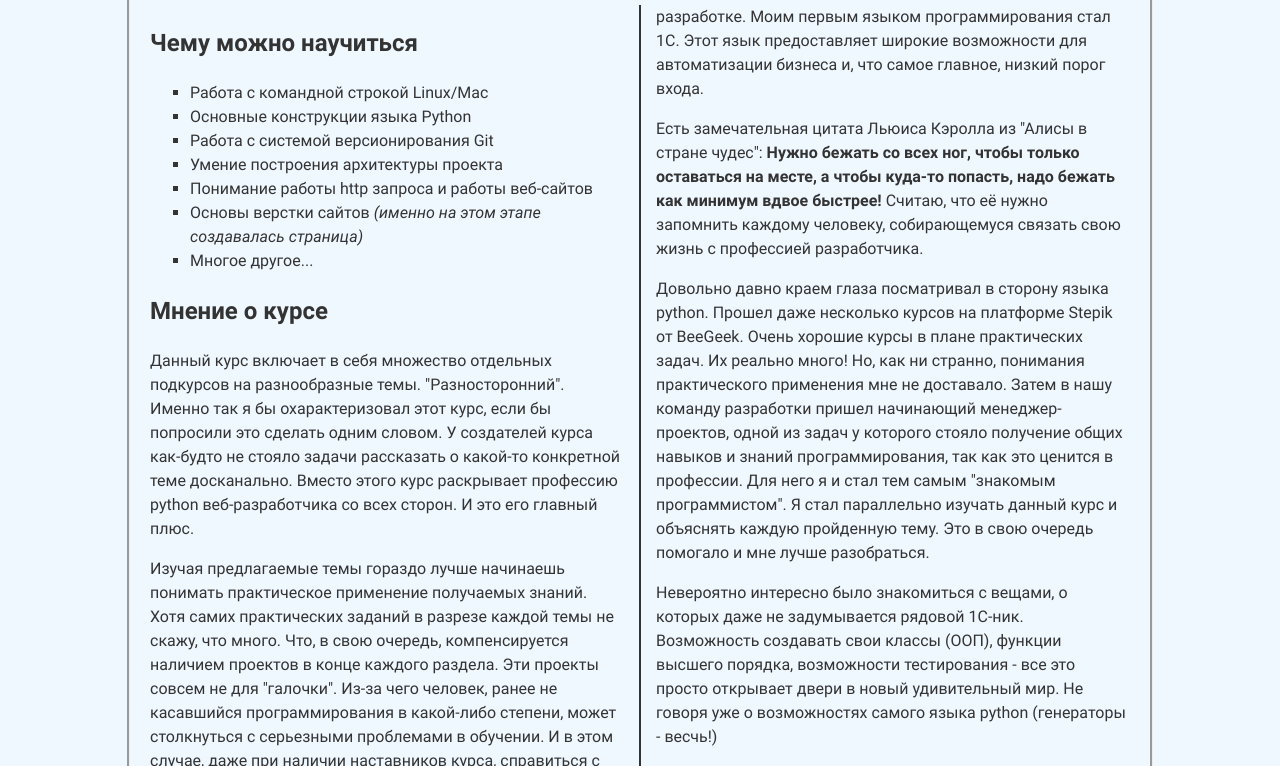
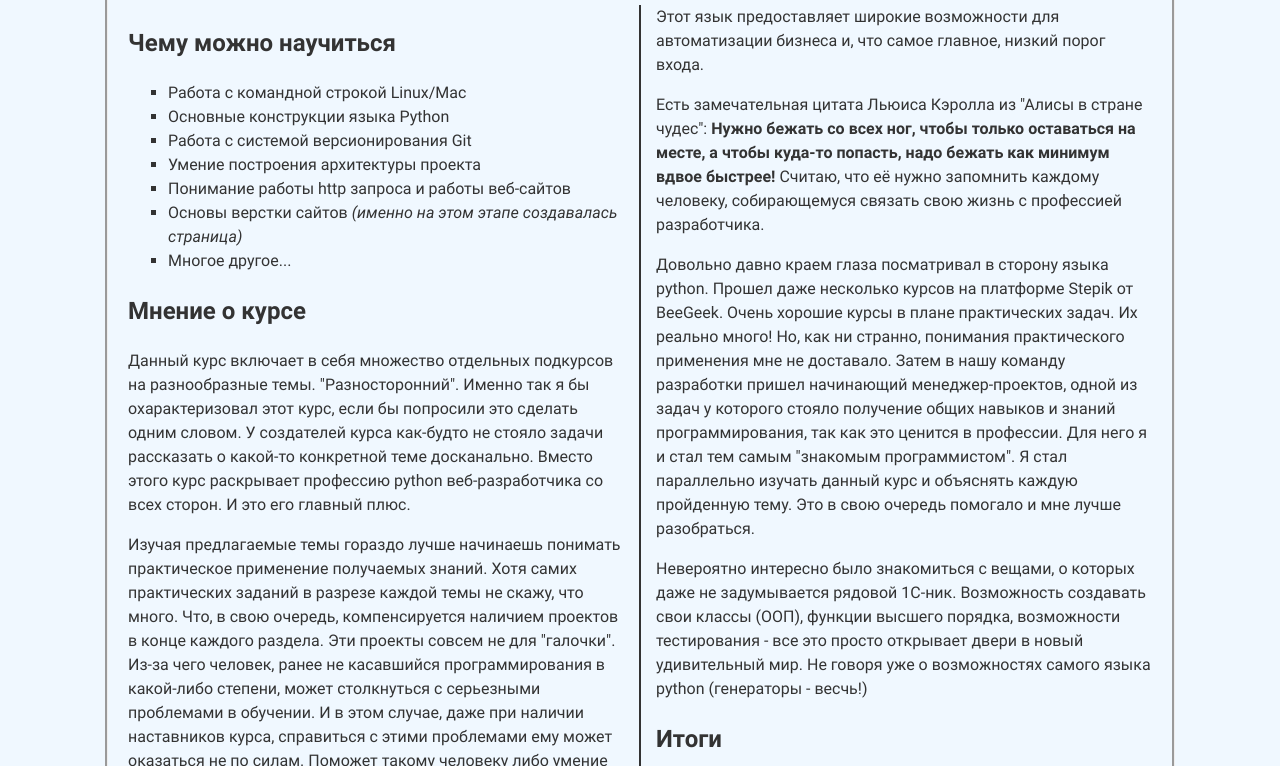
Before and after one commit to epanin/epanin.github.io, a plain HTML site: page index.html in a window 1280 px wide. Shown: the part 182-948 px from the top of the page. Drawn offline with Linux system fonts and the light colour scheme.

Commit message:
changed measure unit

```diff
--- a/main.css
+++ b/main.css
@@ -22,7 +22,7 @@ body {
     color: #333333;
 
     border-style: groove;
-    width: 980px;
+    width: 80vw;
     padding: 20px;
     margin: 0 auto;
 }
```
